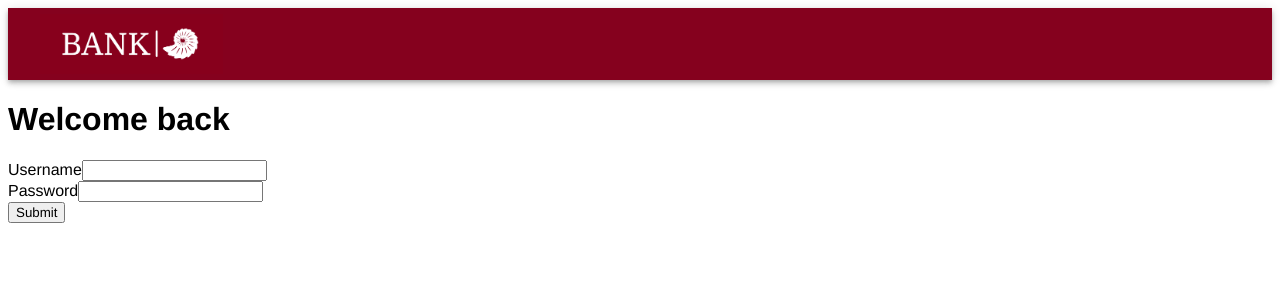
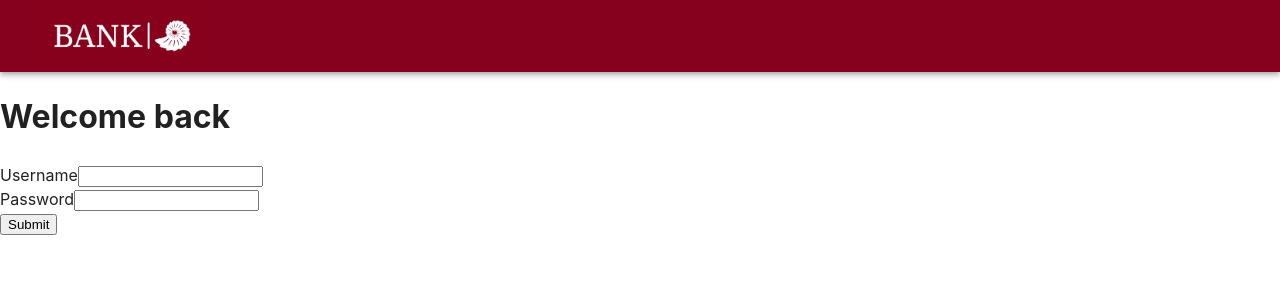
Before and after one commit to aliciatay-zls/banking, a Next.js app in the folder frontend/: page /login in a window 1280 px wide. Shown: the top 300 px of the page. Built offline with nearby package versions, Linux system fonts and the light colour scheme.

Commit message:
Design (admin /new), add MUI theme

```diff
--- a/frontend/pages/_app.js
+++ b/frontend/pages/_app.js
@@ -1,7 +1,10 @@
-import { createContext, useState } from "react";
+import { Fragment, createContext, useState } from "react";
 import { CookiesProvider } from "react-cookie";
 
-import '../styles/global.css';
+import CssBaseline from '@mui/material/CssBaseline';
+import { ThemeProvider } from '@mui/material/styles';
+
+import BankTheme from '../styles/theme';
 
 export const DataToDisplayContext = createContext(null);
 
@@ -14,10 +17,15 @@ export default function MyApp({ Component, pageProps }) {
     return (
         <CookiesProvider>
             <DataToDisplayContext.Provider value={{dataToDisplay: dataToDisplay, setDataToDisplay: setDataToDisplay}}>
-                <noscript>
-                    <p className="message-error">This site requires JavaScript to work. Please enable it to continue.</p>
-                </noscript>
-                <Component {...pageProps} />
+                <ThemeProvider theme={BankTheme}>
+                    <noscript>
+                        <p className="message-error">This site requires JavaScript to work. Please enable it to continue.</p>
+                    </noscript>
+                    <Fragment>
+                        <CssBaseline />
+                        <Component {...pageProps} />
+                    </Fragment>
+                </ThemeProvider>
             </DataToDisplayContext.Provider>
         </CookiesProvider>
     );
--- a/frontend/styles/global.css
+++ /dev/null
@@ -1,11 +0,0 @@
-html, body, button, input, select, textarea {
-    font-family: "OpenSans", Helvetica, Arial, sans-serif;
-}
-
-.message-info {
-    color: blue;
-}
-
-.message-error {
-    color: red;
-}
--- /dev/null
+++ b/frontend/styles/theme.js
@@ -0,0 +1,41 @@
+import { createTheme } from '@mui/material/styles';
+import { responsiveFontSizes } from "@mui/material";
+
+let BankTheme = createTheme({
+    typography: {
+        fontFamily: [
+            "General Sans",
+            "-apple-system",
+            "BlinkMacSystemFont",
+            "Segoe UI",
+            "Roboto",
+            "Helvetica Neue",
+            "Arial",
+            "sans-serif",
+            "Apple Color Emoji",
+            "Segoe UI Emoji",
+            "Segoe UI Symbol",
+        ].join(","),
+        lineHeight: 1.5,
+        letterSpacing: '0.2px',
+        fontWeightRegular: 400, // This sets the default font weight
+    },
+    components: {
+        MuiButton: {
+            variants: [
+                {
+                    props: { variant: 'no-caps' },
+                    style: {
+                        textTransform: 'none',
+                        textAlign: 'left',
+                        lineHeight: 1.2,
+                    },
+                },
+            ],
+        }
+    }
+});
+
+BankTheme = responsiveFontSizes(BankTheme);
+
+export default BankTheme;
```
Also changed, not shown: frontend/components/defaultLayout.js (+10 -5 lines), frontend/pages/customers/[id]/account/new.js (+80 -38 lines).
